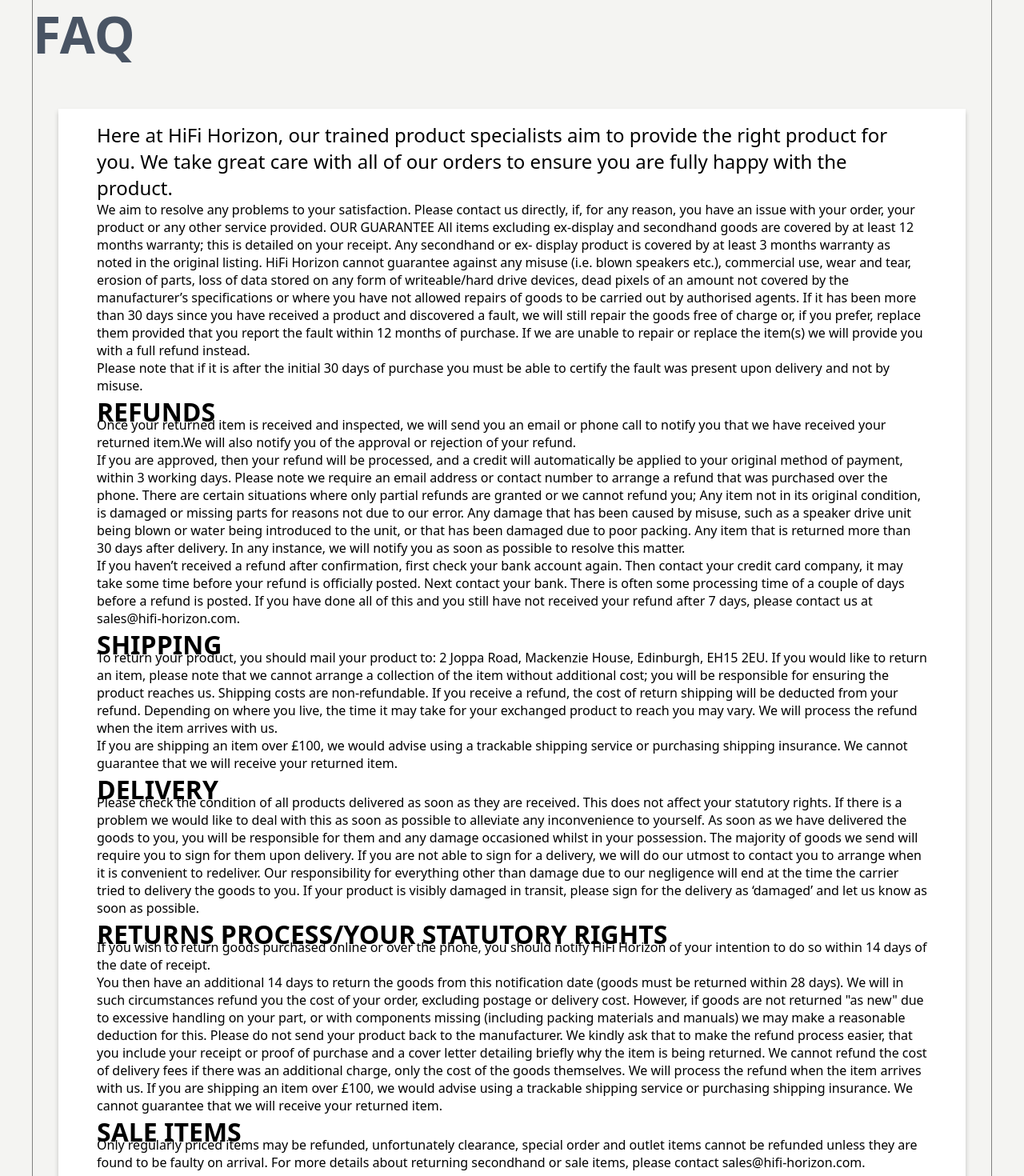
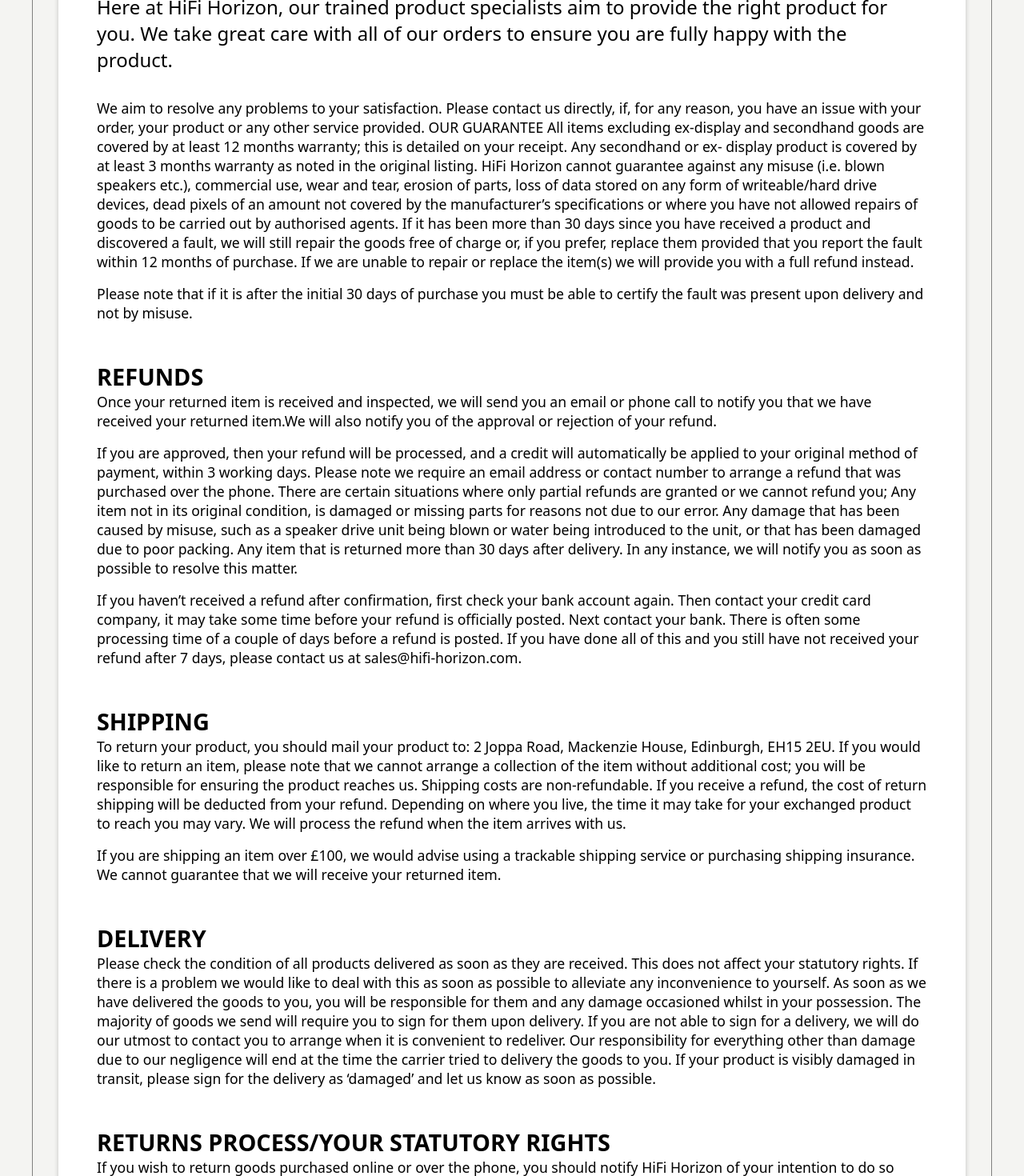
Before and after one commit to rts-cmk-wu13/hifi-horizon-therocket, a React (Vite) app: page /moreinfo in a window 1280 px wide. Shown: the part 180-1650 px from the top of the page at 80% size. Built offline with nearby package versions, Linux system fonts and the light colour scheme.

Commit message:
moreinfo

```diff
--- a/src/components/MoreInfo/_moreinfo.scss
+++ b/src/components/MoreInfo/_moreinfo.scss
@@ -1,25 +1,31 @@
 @use '/src/styles/variables' as *;
 
-h3{
-    margin-bottom: -1rem;
+.moreinfo__category{
+    padding-top: 2rem;
     font-family: system-ui, -apple-system, BlinkMacSystemFont, 'Segoe UI', Roboto, Oxygen, Ubuntu, Cantarell, 'Open Sans', 'Helvetica Neue', sans-serif;
-    font-size: 2rem;
+    font-size: 1.8rem;
 }
-h2{
+.moreinfo__subheadline{
     font-family: system-ui, -apple-system, BlinkMacSystemFont, 'Segoe UI', Roboto, Oxygen, Ubuntu, Cantarell, 'Open Sans', 'Helvetica Neue', sans-serif;
     font-weight: 500;
+    padding-bottom: 2rem;
+    font-size: 1.5rem;
 }
-h1{
+.moreinfo__headline{
+    padding-left: 2rem;
     font-family: system-ui, -apple-system, BlinkMacSystemFont, 'Segoe UI', Roboto, Oxygen, Ubuntu, Cantarell, 'Open Sans', 'Helvetica Neue', sans-serif;
     font-size:4rem;
     color: #495464;
     font-weight: 600;
+
 }
-p{
+.moreinfo__text{
+    padding-bottom: 1rem;
     font-family: system-ui, -apple-system, BlinkMacSystemFont, 'Segoe UI', Roboto, Oxygen, Ubuntu, Cantarell, 'Open Sans', 'Helvetica Neue', sans-serif;
     font-weight: 400;
+    font-size: 1.1rem;
 }
-section{
+.moreinfo{
     padding: 1rem;
     padding-left: 3rem;
     padding-right: 3rem;
--- a/src/pages/MoreInfo.jsx
+++ b/src/pages/MoreInfo.jsx
@@ -1,12 +1,12 @@
 export default function MoreInfo() {
     return (
         <>
-        <h1>FAQ</h1>
+        <h1 className="moreinfo__headline">FAQ</h1>
         <br/>
-        <section>
-            <h2>Here at HiFi Horizon, our trained product specialists aim to provide the right product for you. We take great care with all of our orders to ensure you are fully happy with the product.</h2>
-            <p>
-                <p>We aim to resolve any problems to your satisfaction.
+        <section className="moreinfo">
+            <h2 className="moreinfo__subheadline">Here at HiFi Horizon, our trained product specialists aim to provide the right product for you. We take great care with all of our orders to ensure you are fully happy with the product.</h2>
+            <section className="moreinfo__text">
+                <p className="moreinfo__text">We aim to resolve any problems to your satisfaction.
                 Please contact us directly, if, for any reason, you have an issue with your order, your product or any other service provided. OUR GUARANTEE
                 All items excluding ex-display and secondhand goods are covered by at least 12 months warranty; this is detailed on your receipt. Any secondhand or ex-
                 display product is covered by at least 3 months warranty as noted in the original listing.
@@ -16,14 +16,15 @@
                 free of charge or, if you prefer, replace them provided that you report the fault within 12 months of purchase. If we are unable to repair or replace the item(s)
                 we will provide you with a full refund instead.</p>
                 <p>Please note that if it is after the initial 30 days of purchase you must be able to certify the fault was present upon delivery and not by misuse.</p>
-            </p>
+            </section>
 
-            <h3>REFUNDS</h3>
-            <p>
+            <h3 className="moreinfo__category">REFUNDS</h3>
+            <section className="moreinfo__text">
+                <p className="moreinfo__text">
                     Once your returned item is received and inspected, we will send you an email or phone call to notify you that we have received your returned item.We will also
                     notify you of the approval or rejection of your refund.
                 </p>
-            <p>
+                <p className="moreinfo__text">
                     If you are approved, then your refund will be processed, and a credit will automatically be applied to your original method of payment, within 3 working days.
                     Please note we require an email address or contact number to arrange a refund that was purchased over the phone. There are certain situations where only
                     partial refunds are granted or we cannot refund you; Any item not in its original condition, is damaged or missing parts for reasons not due to our error. Any
@@ -35,11 +36,13 @@
                     your refund is officially posted. Next contact your bank. There is often some processing time of a couple of days before a refund is posted. If you have done all
                     of this and you still have not received your refund after 7 days, please contact us at sales@hifi-horizon.com.
                 </p>
+            </section>
 
 
 
-            <h3>SHIPPING</h3>
-            <p>
+            <h3 className="moreinfo__category">SHIPPING</h3>
+            <section className="moreinfo__text">
+                <p className="moreinfo__text">
                     To return your product, you should mail your product to:
                     2 Joppa Road, Mackenzie House, Edinburgh, EH15 2EU.
                     If you would like to return an item, please note that we cannot arrange a collection of the item without additional cost; you will be responsible for ensuring the
@@ -50,8 +53,10 @@
                     If you are shipping an item over £100, we would advise using a trackable shipping service or purchasing shipping insurance. We cannot guarantee that we will
                     receive your returned item.
                 </p>
+            </section>
 
-            <h3>DELIVERY</h3>
+            <h3 className="moreinfo__category">DELIVERY</h3>
+            <section className="moreinfo__text">
                 <p>
                     Please check the condition of all products delivered as soon as they are received. This does not affect your statutory rights. If there is a problem we would like
                     to deal with this as soon as possible to alleviate any inconvenience to yourself.
@@ -60,11 +65,14 @@
                     convenient to redeliver. Our responsibility for everything other than damage due to our negligence will end at the time the carrier tried to delivery the goods to
                     you. If your product is visibly damaged in transit, please sign for the delivery as ‘damaged’ and let us know as soon as possible.
                 </p>
+            </section>
 
-            <h3>RETURNS PROCESS/YOUR STATUTORY RIGHTS</h3>
+            <h3 className="moreinfo__category">RETURNS PROCESS/YOUR STATUTORY RIGHTS</h3>
+            <section className="moreinfo__text">
+                <p className="moreinfo__text">
+                    If you wish to return goods purchased online or over the phone, you should notify HiFi Horizon of your intention to do so within 14 days of the date of receipt.
+                </p>
                 <p>
-                If you wish to return goods purchased online or over the phone, you should notify HiFi Horizon of your intention to do so within 14 days of the date of receipt.
-                <br/>
                     You then have an additional 14 days to return the goods from this notification date (goods must be returned within 28 days). We will in such circumstances
                     refund you the cost of your order, excluding postage or delivery cost. However, if goods are not returned "as new" due to excessive handling on your part, or
                     with components missing (including packing materials and manuals) we may make a reasonable deduction for this. Please do not send your product back to
@@ -73,15 +81,19 @@
                     process the refund when the item arrives with us. If you are shipping an item over £100, we would advise using a trackable shipping service or purchasing
                     shipping insurance. We cannot guarantee that we will receive your returned item.
                 </p>
+            </section>
 
-            <h3>SALE ITEMS</h3>
+            <h3 className="moreinfo__category">SALE ITEMS</h3>
+            <section className="moreinfo__text">
                 <p>
                     Only regularly priced items may be refunded, unfortunately clearance, special order and outlet items cannot be refunded unless they are found to be faulty on
                     arrival. For more details about returning secondhand or sale items, please contact sales@hifi-horizon.com.
                 </p>
+            </section>
 
-            <h3>EXCHANGES</h3>
-            <p>
+            <h3 className="moreinfo__category">EXCHANGES</h3>
+            <section className="moreinfo__text">
+                <p className="moreinfo__text">
                     We can only replace items if they are defective or damaged. If you need to exchange the product for the same item due to a fault, please first send us an email
                     at sales@hifi-horizon.com and once approved, send your item to:
                 </p>
@@ -91,6 +103,7 @@
                     Please also include the proof of purchase and a cover letter detailing the reason for exchange.
                 </p>
             </section>
+        </section>
 
         </>
     )
```
Lines whose indentation alone changed are shown as unchanged.
